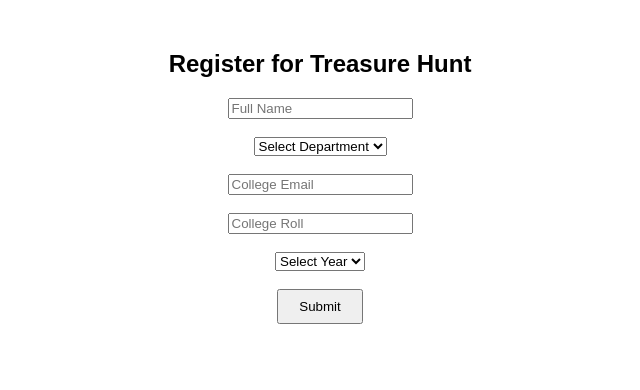
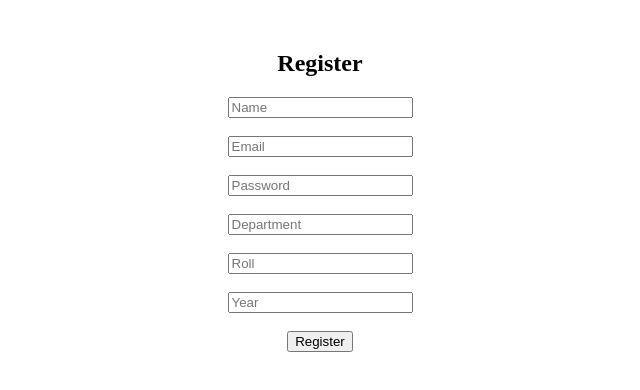
Before and after one commit to SMitra05/treasurehunt, a Next.js app: page /register in a window 1280 px wide. Shown: the top 390 px of the page, without its empty margins (320-960 px from the left). Built offline with nearby package versions, Linux system fonts and the light colour scheme; no server answers.

Commit message:
Refactor registration form and remove unused state

```diff
--- a/app/register/page.tsx
+++ b/app/register/page.tsx
@@ -1,146 +1,65 @@
 "use client"
+
 import { useState } from "react"
-import { auth, db } from "@/lib/firebase"
+import { auth, db } from "../../lib/firebase"
+import { createUserWithEmailAndPassword } from "firebase/auth"
+import { doc, setDoc } from "firebase/firestore"
 
 export default function Register() {
-
-  const [form, setForm] = useState({
-    name: "",
-    department: "",
-    email: "",
-    roll: "",
-    year: ""
-  })
-
-  const [loading, setLoading] = useState(false)
-  const [message, setMessage] = useState("")
+  const [email, setEmail] = useState("")
+  const [password, setPassword] = useState("")
+  const [name, setName] = useState("")
+  const [department, setDepartment] = useState("")
+  const [roll, setRoll] = useState("")
+  const [year, setYear] = useState("")
 
   async function handleSubmit(e: any) {
     e.preventDefault()
-    setLoading(true)
-    setMessage("")
 
-    const { error } = await supabase
-      .from("participants")
-      .insert([form])
+    try {
+      const userCredential = await createUserWithEmailAndPassword(auth, email, password)
 
-    if (error) {
-      if (error.message.includes("duplicate")) {
-        setMessage("Email or Roll already registered.")
-      } else {
-        setMessage("Something went wrong. Try again.")
-      }
-    } else {
-      setMessage("Registration successful!")
-      setForm({
-        name: "",
-        department: "",
-        email: "",
-        roll: "",
-        year: ""
+      await setDoc(doc(db, "participants", userCredential.user.uid), {
+        name,
+        department,
+        email,
+        roll,
+        year,
+        groupId: null,
+        createdAt: new Date()
       })
+
+      alert("Registration successful!")
+    } catch (error: any) {
+      alert(error.message)
     }
-
-    setLoading(false)
   }
 
   return (
-    <div style={{
-      textAlign: "center",
-      marginTop: "50px",
-      fontFamily: "Arial"
-    }}>
-
-      <h2>Register for Treasure Hunt</h2>
+    <div style={{ textAlign: "center", marginTop: "50px" }}>
+      <h2>Register</h2>
 
       <form onSubmit={handleSubmit}>
-
-        <input
-          placeholder="Full Name"
-          required
-          value={form.name}
-          onChange={(e) =>
-            setForm({ ...form, name: e.target.value })
-          }
-        />
+        <input placeholder="Name" required onChange={e => setName(e.target.value)} />
         <br /><br />
 
-        <select
-          required
-          value={form.department}
-          onChange={(e) =>
-            setForm({ ...form, department: e.target.value })
-          }
-        >
-          <option value="">Select Department</option>
-          <option value="IT">IT</option>
-          <option value="CSE">CSE</option>
-          <option value="ECE">ECE</option>
-          <option value="EE">EE</option>
-          <option value="AIML">AIML</option>
-          <option value="BCA">BCA</option>
-          <option value="MCA">MCA</option>
-          <option value="MTech">MTech</option>
-        </select>
+        <input placeholder="Email" required onChange={e => setEmail(e.target.value)} />
         <br /><br />
 
-        <input
-          placeholder="College Email"
-          required
-          value={form.email}
-          onChange={(e) =>
-            setForm({ ...form, email: e.target.value })
-          }
-        />
+        <input type="password" placeholder="Password" required onChange={e => setPassword(e.target.value)} />
         <br /><br />
 
-        <input
-          placeholder="College Roll"
-          required
-          value={form.roll}
-          onChange={(e) =>
-            setForm({ ...form, roll: e.target.value })
-          }
-        />
+        <input placeholder="Department" required onChange={e => setDepartment(e.target.value)} />
         <br /><br />
 
-        <select
-          required
-          value={form.year}
-          onChange={(e) =>
-            setForm({ ...form, year: e.target.value })
-          }
-        >
-          <option value="">Select Year</option>
-          <option value="1st">1st Year</option>
-          <option value="2nd">2nd Year</option>
-          <option value="3rd">3rd Year</option>
-          <option value="4th">4th Year</option>
-        </select>
+        <input placeholder="Roll" required onChange={e => setRoll(e.target.value)} />
         <br /><br />
 
-        <button
-          type="submit"
-          disabled={loading}
-          style={{
-            padding: "8px 20px",
-            cursor: "pointer"
-          }}
-        >
-          {loading ? "Submitting..." : "Submit"}
-        </button>
+        <input placeholder="Year" required onChange={e => setYear(e.target.value)} />
+        <br /><br />
 
+        <button type="submit">Register</button>
       </form>
-
-      {message && (
-        <p style={{
-          marginTop: "15px",
-          color: message.includes("successful") ? "green" : "red"
-        }}>
-          {message}
-        </p>
-      )}
-
     </div>
   )
 }
```
